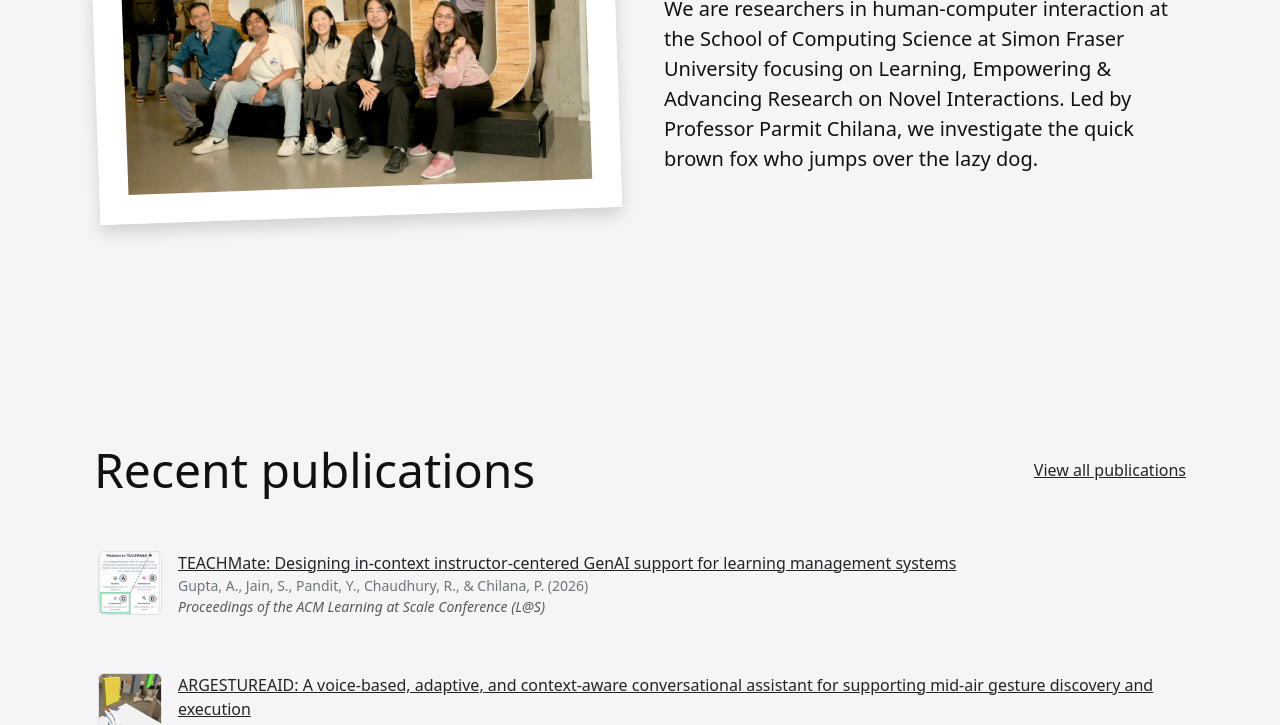
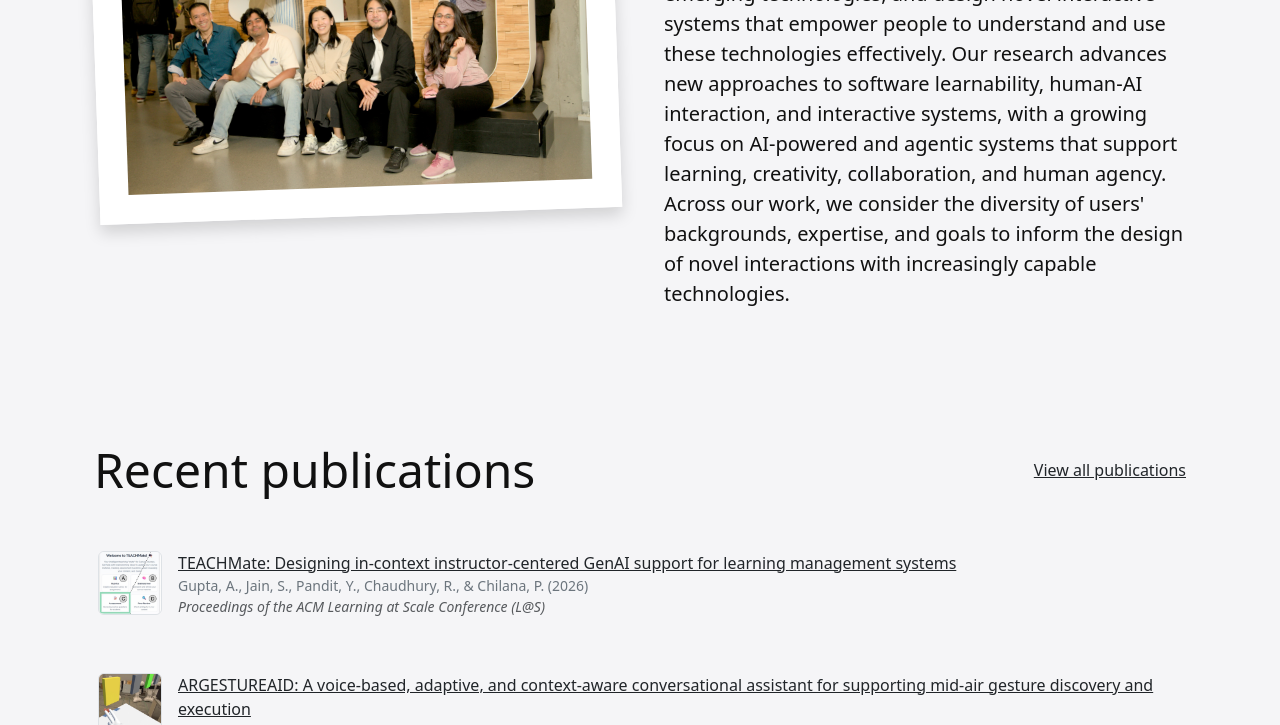
Before and after one commit to sfu-learn-lab/sfu-learn-lab.github.io, a plain HTML site: page index.html in a window 1280 px wide. Shown: the part 375-1100 px from the top of the page. Drawn offline with Linux system fonts and the light colour scheme.

Commit message:
Update lab description

```diff
--- a/index.html
+++ b/index.html
@@ -34,9 +34,7 @@
             <span class="fw-semibold">LEARN</span> Lab
           </h1>
           <p class="lead mb-0">
-            We are researchers in human-computer interaction at the School of Computing Science at Simon Fraser
-            University focusing on Learning, Empowering & Advancing Research on Novel Interactions. Led by Professor
-            Parmit Chilana, we investigate the quick brown fox who jumps over the lazy dog.
+            The LEARN Lab, led by Prof. Parmit Chilana at Simon Fraser University, focuses on Learning, Empowering & Advancing Research on Novel Interactions. We study how people learn, create, and work with complex and emerging technologies, and design novel interactive systems that empower people to understand and use these technologies effectively. Our research advances new approaches to software learnability, human-AI interaction, and interactive systems, with a growing focus on AI-powered and agentic systems that support learning, creativity, collaboration, and human agency. Across our work, we consider the diversity of users' backgrounds, expertise, and goals to inform the design of novel interactions with increasingly capable technologies.
           </p>
         </div>
       </div>
```
